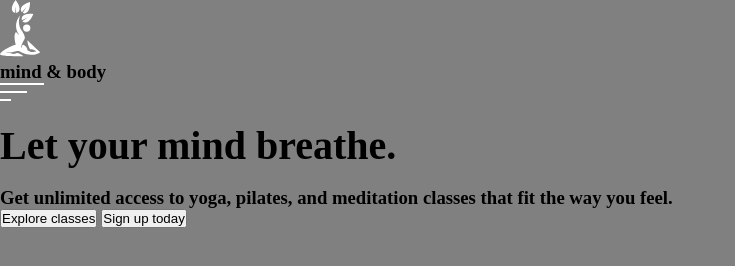
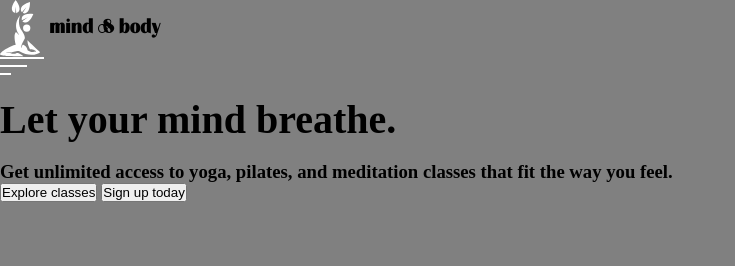
Before and after one commit to ram-ram14/formula-driver-academy, a plain HTML site: page index.html in a window 1280 px wide. Shown: the whole page, without its empty margins (0-735 px from the left). Drawn offline with Linux system fonts and the light colour scheme.

Commit message:
styled the logo

```diff
--- a/style.css
+++ b/style.css
@@ -31,3 +31,13 @@ h2 {
     line-height: 125%;
     padding: 1rem 0rem;
 }
+
+.logo {
+    display: flex;
+    align-items: center;
+}
+
+.logo h1 {
+    margin-left: 0.5rem;
+    font-family: 'argonite', sans-serif;
+}
```
